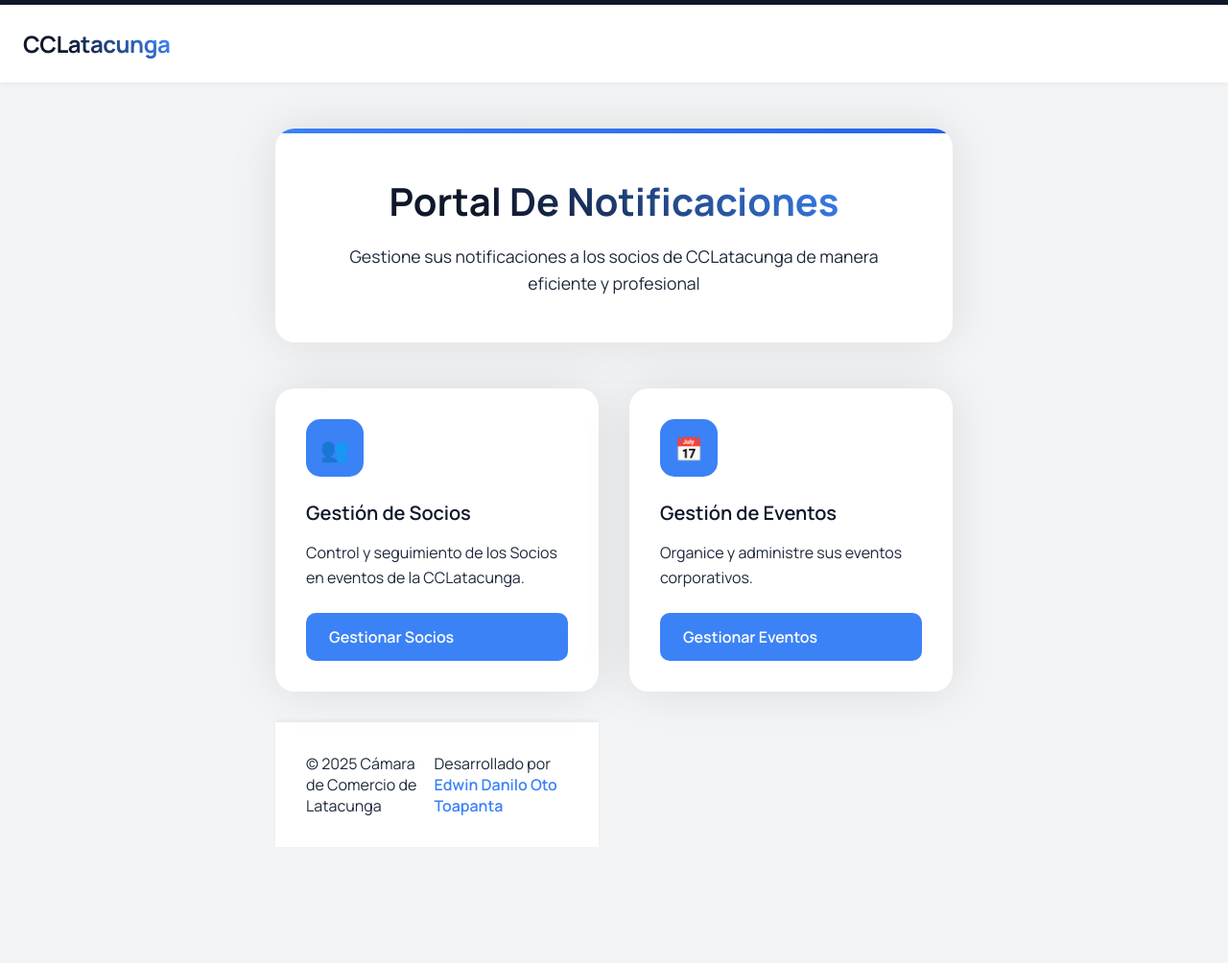
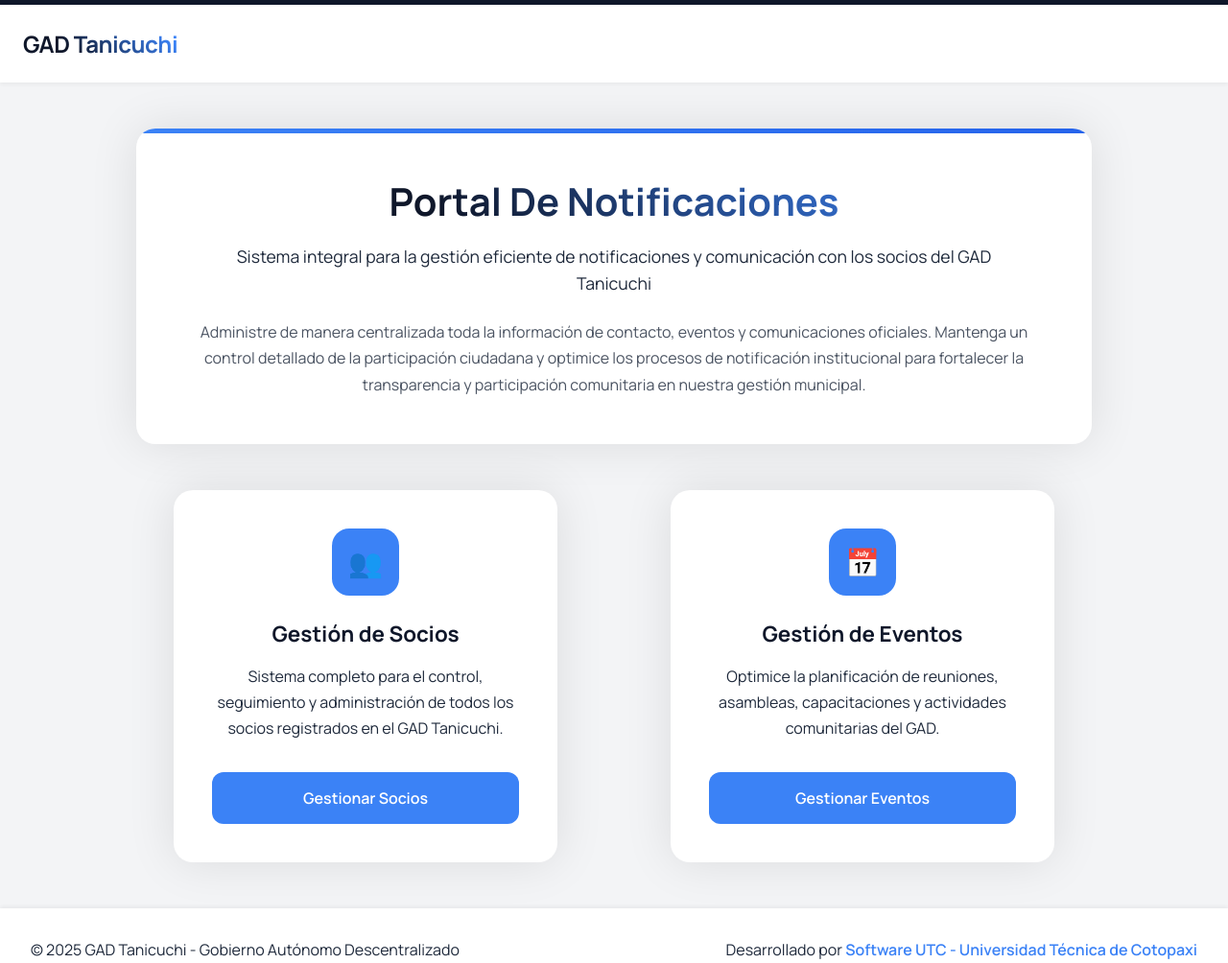
Before and after one commit to Edwinoto95/camaradecomercio, a website: page index.html in a window 1280 px wide. Shown: the whole page at 96% size. Before the commit the page ends 931 px from the top, so only its background shows below. Drawn offline with Linux system fonts and the light colour scheme.

Commit message:
Mensaje descriptivo de los cambios

```diff
--- a/index.html
+++ b/index.html
@@ -3,7 +3,7 @@
 <head>
     <meta charset="UTF-8">
     <meta name="viewport" content="width=device-width, initial-scale=1.0">
-    <title>Portal Empresarial | Cámara de Comercio de Latacunga</title>
+    <title>Portal Empresarial | GAD Tanicuchi</title>
     <link href="https://fonts.googleapis.com/css2?family=Manrope:wght@400;500;600;700&display=swap" rel="stylesheet">
     <style>
         :root {
@@ -102,31 +102,45 @@
         .welcome-subtitle {
             color: var(--primary-light);
             font-size: 1.1rem;
-            max-width: 600px;
+            max-width: 800px;
+            margin: 0 auto 1.5rem;
+            line-height: 1.6;
+        }
+
+        .welcome-description {
+            color: var(--primary-light);
+            font-size: 1rem;
+            max-width: 900px;
             margin: 0 auto;
-            line-height: 1.6;
+            line-height: 1.7;
+            opacity: 0.8;
         }
 
         .modules-grid {
             display: grid;
-            grid-template-columns: repeat(auto-fit, minmax(300px, 1fr));
-            gap: 2rem;
+            grid-template-columns: repeat(auto-fit, minmax(350px, 1fr));
+            gap: 2.5rem;
             margin-top: 2rem;
+            justify-items: center;
         }
 
         .module-card {
             background: white;
             border-radius: 20px;
-            padding: 2rem;
+            padding: 2.5rem;
             box-shadow: var(--card-shadow);
             transition: var(--transition);
             cursor: pointer;
             position: relative;
             overflow: hidden;
+            width: 100%;
+            max-width: 400px;
+            text-align: center;
         }
 
         .module-card:hover {
-            transform: translateY(-5px);
+            transform: translateY(-8px);
+            box-shadow: 0 20px 60px rgba(0, 0, 0, 0.15);
         }
 
         .module-card::before {
@@ -146,41 +160,42 @@
         }
 
         .module-icon {
-            width: 60px;
-            height: 60px;
+            width: 70px;
+            height: 70px;
             background: var(--accent);
-            border-radius: 15px;
+            border-radius: 18px;
             display: flex;
             align-items: center;
             justify-content: center;
-            margin-bottom: 1.5rem;
-            font-size: 1.5rem;
+            margin: 0 auto 1.5rem;
+            font-size: 1.8rem;
             color: white;
             transition: var(--transition);
         }
 
         .module-card:hover .module-icon {
-            transform: scale(1.1);
+            transform: scale(1.15);
             background: var(--accent-dark);
         }
 
         .module-title {
-            font-size: 1.25rem;
-            font-weight: 600;
+            font-size: 1.4rem;
+            font-weight: 700;
             margin-bottom: 1rem;
             color: var(--primary);
         }
 
         .module-description {
             color: var(--primary-light);
-            line-height: 1.6;
-            margin-bottom: 1.5rem;
+            line-height: 1.7;
+            margin-bottom: 2rem;
+            font-size: 1rem;
         }
 
         .btn {
             display: inline-block;
-            padding: 0.875rem 1.5rem;
-            border-radius: 10px;
+            padding: 1rem 2rem;
+            border-radius: 12px;
             font-weight: 600;
             text-decoration: none;
             transition: var(--transition);
@@ -188,6 +203,7 @@
             cursor: pointer;
             width: 100%;
             font-size: 1rem;
+            text-align: center;
         }
 
         .btn-primary {
@@ -197,7 +213,8 @@
 
         .btn-primary:hover {
             background: var(--accent-dark);
-            transform: translateY(-2px);
+            transform: translateY(-3px);
+            box-shadow: 0 10px 25px rgba(59, 130, 246, 0.3);
         }
 
         .btn-danger {
@@ -207,7 +224,8 @@
 
         .btn-danger:hover {
             opacity: 0.9;
-            transform: translateY(-2px);
+            transform: translateY(-3px);
+            box-shadow: 0 10px 25px rgba(239, 68, 68, 0.3);
         }
 
         .footer {
@@ -253,6 +271,11 @@
 
             .modules-grid {
                 grid-template-columns: 1fr;
+                gap: 2rem;
+            }
+
+            .module-card {
+                max-width: none;
             }
 
             .footer-content {
@@ -268,37 +291,38 @@
 
     <nav class="nav">
         <div class="nav-content">
-            <div class="brand">CCLatacunga</div>
+            <div class="brand">GAD Tanicuchi</div>
         </div>
     </nav>
 
     <main class="main-content">
         <section class="welcome-section">
             <h1 class="welcome-title">Portal De Notificaciones</h1>
-            <p class="welcome-subtitle">Gestione sus notificaciones a los socios de CCLatacunga de manera eficiente y profesional</p>
+            <p class="welcome-subtitle">Sistema integral para la gestión eficiente de notificaciones y comunicación con los socios del GAD Tanicuchi</p>
+            <p class="welcome-description">Administre de manera centralizada toda la información de contacto, eventos y comunicaciones oficiales. Mantenga un control detallado de la participación ciudadana y optimice los procesos de notificación institucional para fortalecer la transparencia y participación comunitaria en nuestra gestión municipal.</p>
         </section>
 
         <div class="modules-grid">
             <div class="module-card" onclick="location.href='asistentes.html'">
                 <div class="module-icon">👥</div>
                 <h2 class="module-title">Gestión de Socios</h2>
-                <p class="module-description">Control y seguimiento de los Socios en eventos de la CCLatacunga.</p>
+                <p class="module-description">Sistema completo para el control, seguimiento y administración de todos los socios registrados en el GAD Tanicuchi. </p>
                 <a href="asistentes.html" class="btn btn-primary">Gestionar Socios</a>
             </div>
 
             <div class="module-card" onclick="location.href='eventos.html'">
                 <div class="module-icon">📅</div>
                 <h2 class="module-title">Gestión de Eventos</h2>
-                <p class="module-description">Organice y administre sus eventos corporativos.</p>
+                <p class="module-description">Optimice la planificación de reuniones, asambleas, capacitaciones y actividades comunitarias del GAD.</p>
                 <a href="eventos.html" class="btn btn-primary">Gestionar Eventos</a>
             </div>
-
-
+        </div>
+    </main>
 
     <footer class="footer">
         <div class="footer-content">
-            <p>&copy; 2025 Cámara de Comercio de Latacunga</p>
-            <p>Desarrollado por <a href="#" class="footer-link">Edwin Danilo Oto Toapanta</a></p>
+            <p>&copy; 2025 GAD Tanicuchi - Gobierno Autónomo Descentralizado</p>
+            <p>Desarrollado por <a href="#" class="footer-link">Software UTC - Universidad Técnica de Cotopaxi</a></p>
         </div>
     </footer>
 </body>
```
Also changed, not shown: eventos.html (+1 -1 lines), login.html (+2 -2 lines), server.js (+23 -3 lines).
